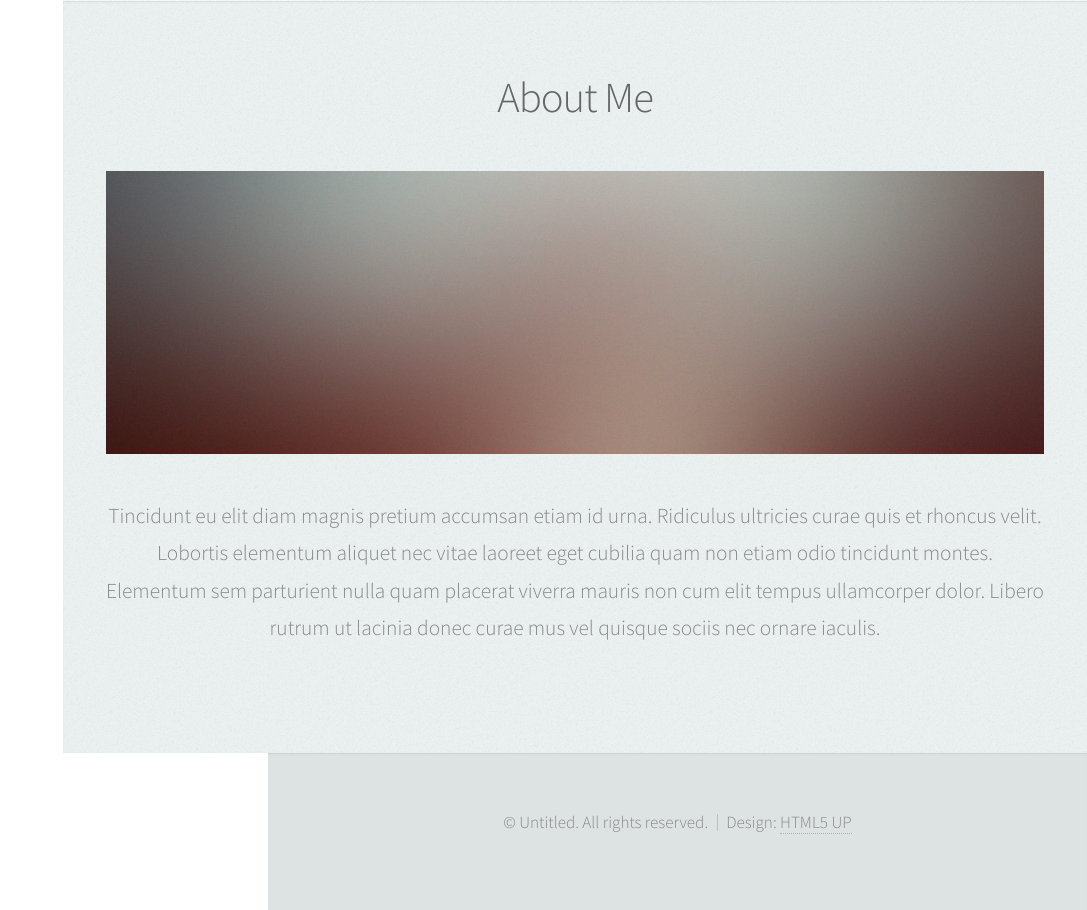
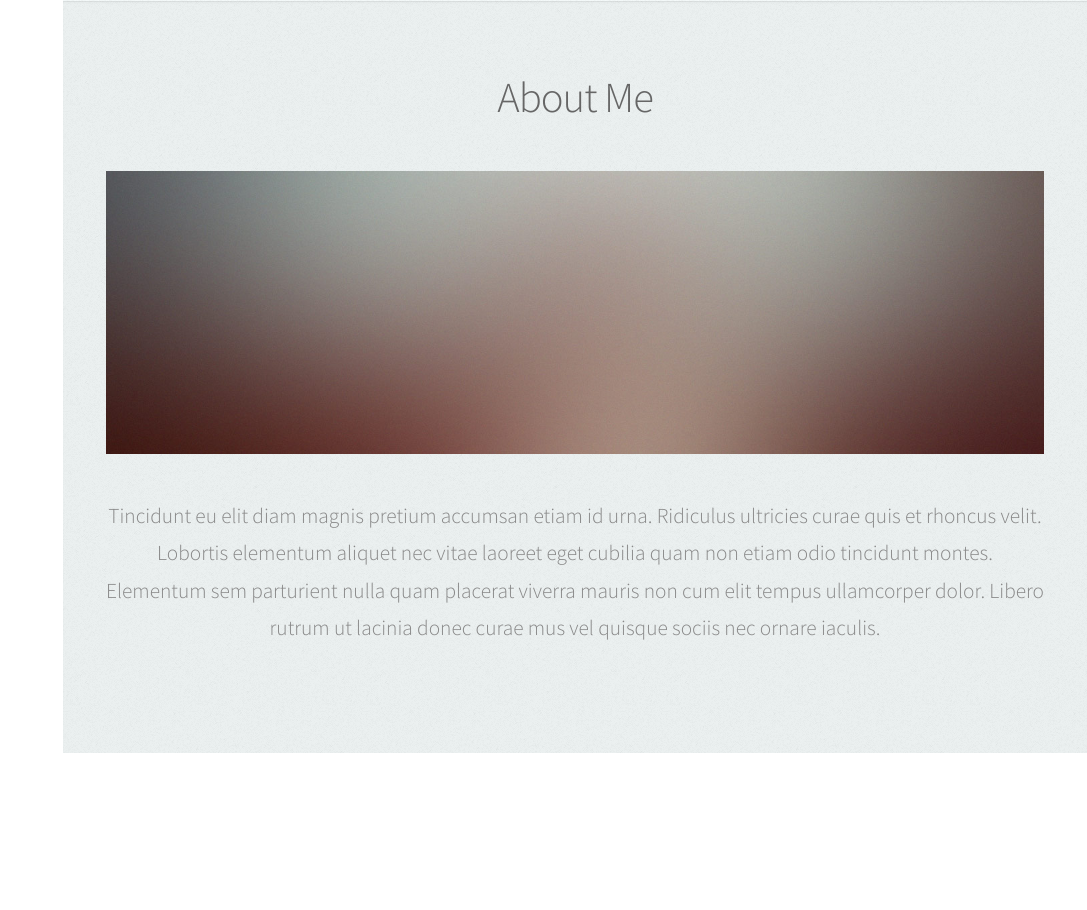
Before and after one commit to Aarong93/aarong93.github.io, a plain HTML site: page index.html in a window 1280 px wide. Shown: the part 1573-2483 px from the top of the page, without its empty margins (193-1280 px from the left). After the commit the page ends 2326 px from the top, so only its background shows below. Drawn offline with Linux system fonts and the light colour scheme.

Commit message:
remove footer'

```diff
--- a/index.html
+++ b/index.html
@@ -169,16 +169,6 @@
 						</div>
 					</section>
 
-		<!-- Footer -->
-			<div id="footer">
-
-				<!-- Copyright -->
-					<ul class="copyright">
-						<li>&copy; Untitled. All rights reserved.</li><li>Design: <a href="http://html5up.net">HTML5 UP</a></li>
-					</ul>
-
-			</div>
-
 		<!-- Scripts -->
 			<script src="assets/js/jquery.min.js"></script>
 			<script src="assets/js/jquery.scrolly.min.js"></script>
```
